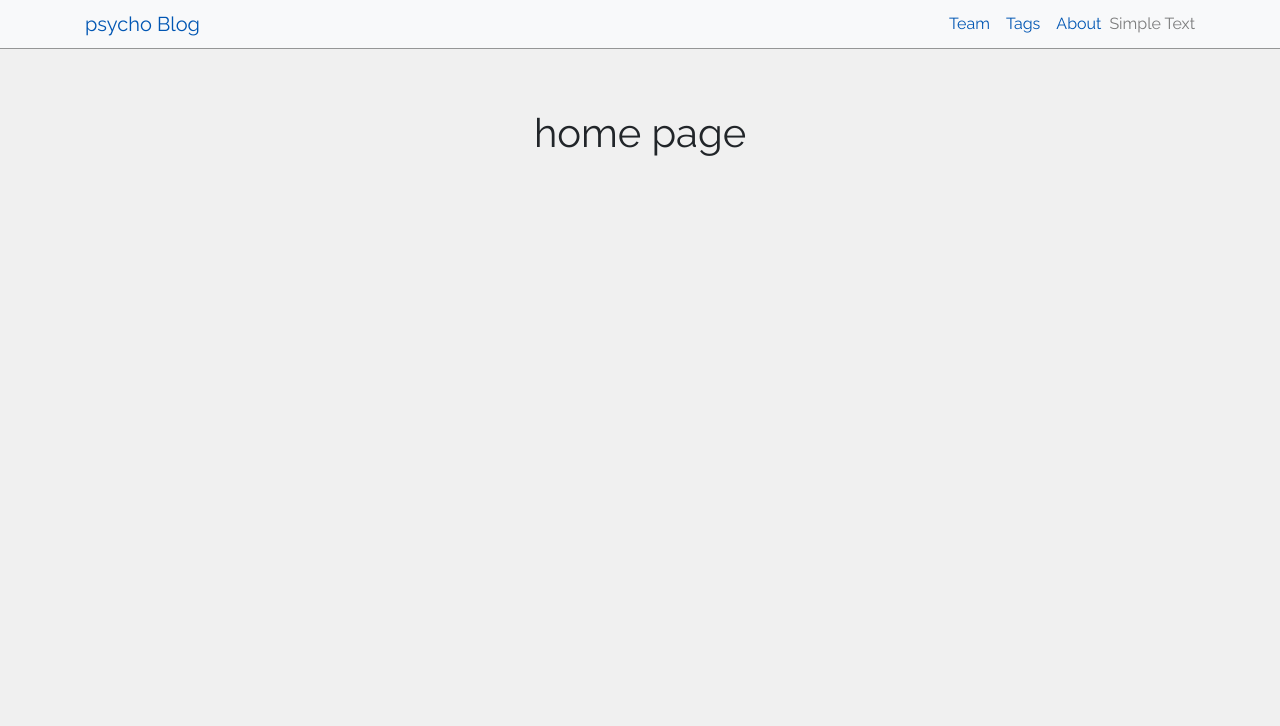
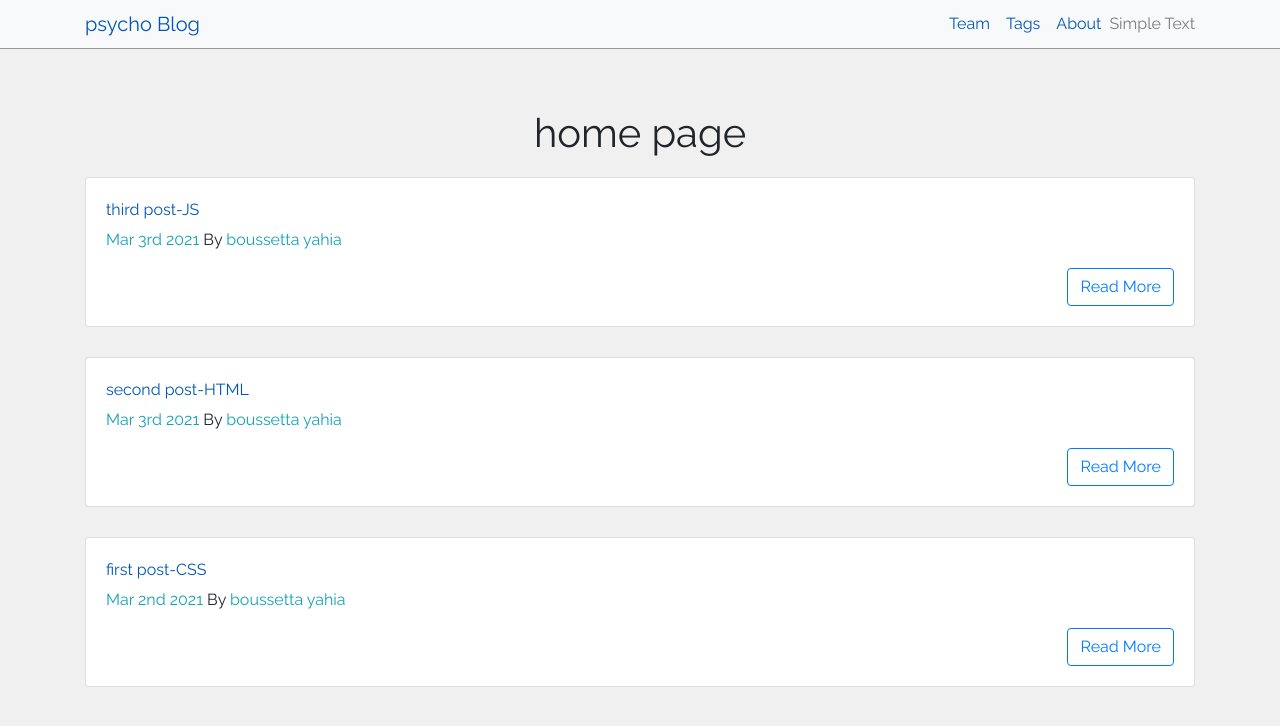
Before and after one commit to yayano/gatsby-blog, a Gatsby site: page / in a window 1280 px wide. Built offline with nearby package versions, Linux system fonts and the light colour scheme; Gatsby itself is replaced by a stand-in of ours.

Commit message:
add posts

```diff
--- a/gatsby-config.js
+++ b/gatsby-config.js
@@ -15,6 +15,13 @@
         path: `${__dirname}/src/images`,
       },
     },
+    {
+      resolve: `gatsby-source-filesystem`,
+      options: {
+        name: `images`,
+        path: `${__dirname}/src/pages`,
+      },
+    },
     `gatsby-transformer-sharp`,
     `gatsby-plugin-sharp`,
     {
@@ -30,6 +37,7 @@
       },
     },
     `gatsby-plugin-gatsby-cloud`,
+    "gatsby-transformer-remark",
     // this (optional) plugin enables Progressive Web App + Offline functionality
     // To learn more, visit: https://gatsby.dev/offline
     // `gatsby-plugin-offline`,
--- a/package.json
+++ b/package.json
@@ -16,6 +16,7 @@
     "gatsby-plugin-sass": "^3.2.0",
     "gatsby-plugin-sharp": "^2.14.3",
     "gatsby-source-filesystem": "^2.11.1",
+    "gatsby-transformer-remark": "^3.0.0",
     "gatsby-transformer-sharp": "^2.12.0",
     "node-sass": "^5.0.0",
     "prop-types": "^15.7.2",
--- /dev/null
+++ b/src/components/Post.js
@@ -0,0 +1,25 @@
+import React from "react"
+import { Link } from "gatsby"
+import { Card, CardTitle, CardText, CardBody, CardSubtitle } from "reactstrap"
+
+const Post = ({ title, author, path, date, body }) => {
+  return (
+    <Card>
+      <CardBody>
+        <CardTitle>
+          <Link to={path}> {title} </Link>
+        </CardTitle>
+        <CardSubtitle>
+          <span className="text-info">{date}</span> By{" "}
+          <span className="text-info"> {author} </span>
+        </CardSubtitle>
+        <CardText>{body}</CardText>
+        <Link to={path} className="btn btn-outline-primary float-right">
+          Read More
+        </Link>
+      </CardBody>
+    </Card>
+  )
+}
+
+export default Post
--- a/src/pages/index.js
+++ b/src/pages/index.js
@@ -1,13 +1,49 @@
 import React from "react"
+import { graphql, StaticQuery } from "gatsby"
 
 import Layout from "../components/layout"
 import SEO from "../components/seo"
-
+import Post from "../components/Post"
 const IndexPage = () => (
   <Layout>
     <SEO title="home" keywords={["gatsby", "application", "react"]} />
     <h1>home page</h1>
+    <StaticQuery
+      query={indexQuery}
+      render={data => {
+        return (
+          <div>
+            {data.allMarkdownRemark.edges.map(({ node }) => (
+              <Post
+                title={node.frontmatter.title}
+                author={node.frontmatter.author}
+                date={node.frontmatter.date}
+                path={node.frontmatter.path}
+                body={node.frontmatter.body}
+              />
+            ))}
+          </div>
+        )
+      }}
+    />
   </Layout>
 )
-
+const indexQuery = graphql`
+  query {
+    allMarkdownRemark(sort: { fields: [frontmatter___date], order: DESC }) {
+      edges {
+        node {
+          id
+          frontmatter {
+            title
+            author
+            date(formatString: "MMM Do YYYY")
+            path
+          }
+          excerpt
+        }
+      }
+    }
+  }
+`
 export default IndexPage
--- /dev/null
+++ b/src/pages/posts/001-firstpost.md
@@ -0,0 +1,8 @@
+---
+title: "first post-CSS"
+date: 2021-03-02 22:00:00
+author: "boussetta yahia"
+path: "/first-post"
+---
+
+welcome to our blog, i hope you enjoy reading. welcome to our blog, i hope you enjoy reading.
--- /dev/null
+++ b/src/pages/posts/002-secondpost.md
@@ -0,0 +1,8 @@
+---
+title: "second post-HTML"
+date: 2021-03-03 00:00:00
+author: "boussetta yahia"
+path: "/second-post"
+---
+
+welcome to our blog, i hope you enjoy reading. welcome to our blog, i hope you enjoy reading.
--- /dev/null
+++ b/src/pages/posts/003-thirdpost.md
@@ -0,0 +1,10 @@
+---
+title: "third post-JS"
+date: 2021-03-03 22:00:00
+author: "boussetta yahia"
+path: "/third-post"
+---
+
+welcome to our blog, i hope you enjoy reading. welcome to our blog, i hope you enjoy reading.
+welcome to our blog, i hope you enjoy reading. welcome to our blog, i hope you enjoy reading.
+welcome to our blog, i hope you enjoy reading. welcome to our blog, i hope you enjoy reading.
```
Also changed, not shown: 1 other file.
